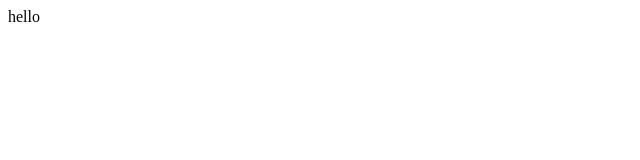
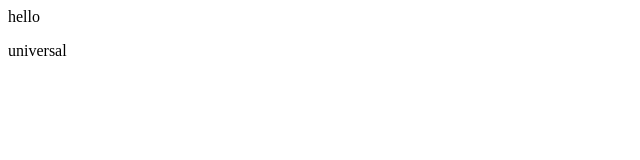
Before and after one commit to ANKIT7-DEL/demo-repo, a plain HTML site: page index.html in a window 1280 px wide. Shown: the full height of the page, 0-640 px from the left. Drawn offline with Linux system fonts and the light colour scheme.

Commit message:
Upadate index.html with a new line call universe

```diff
--- a/index.html
+++ b/index.html
@@ -1 +1,2 @@
 <p>hello</p>
+<p>universal</p>
```
